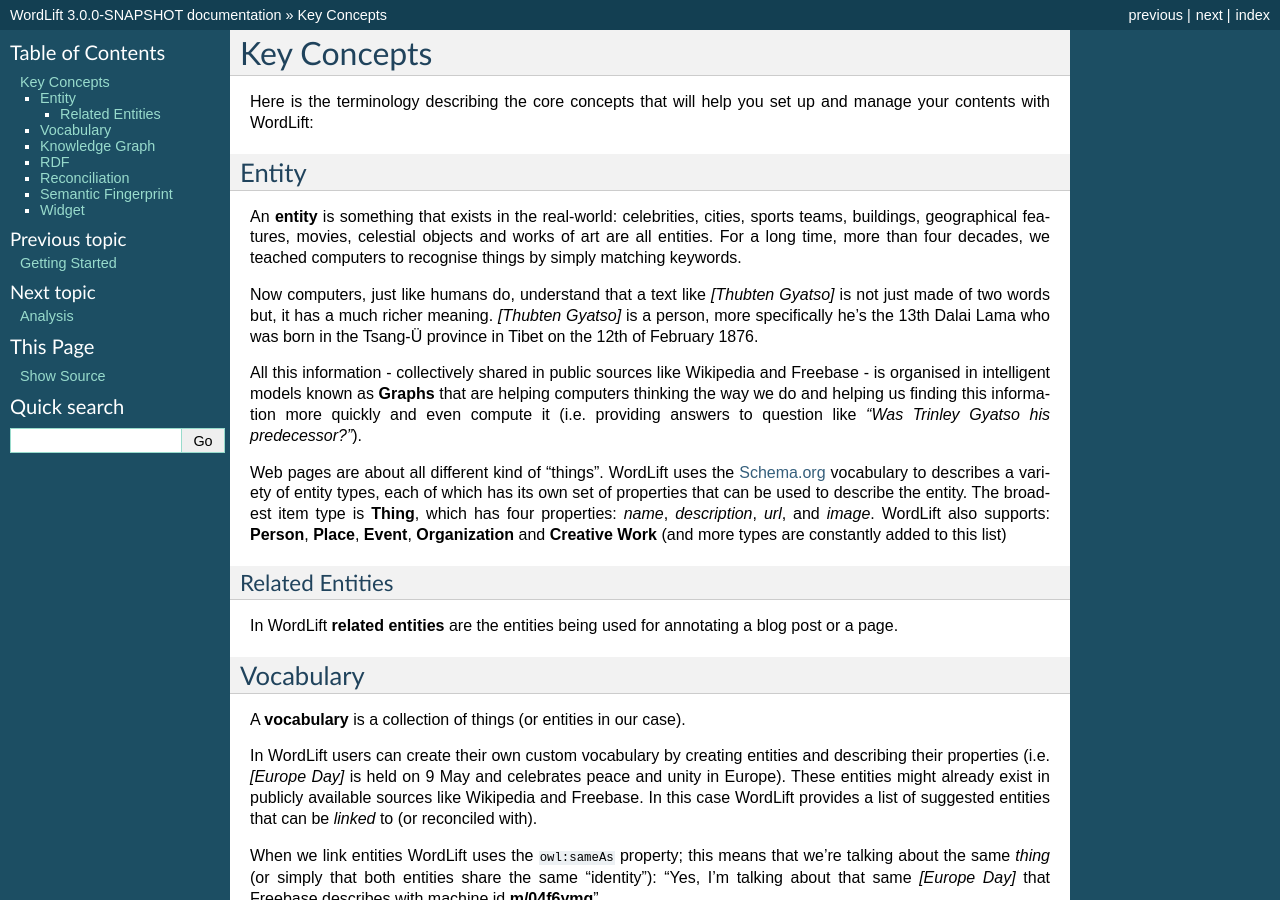
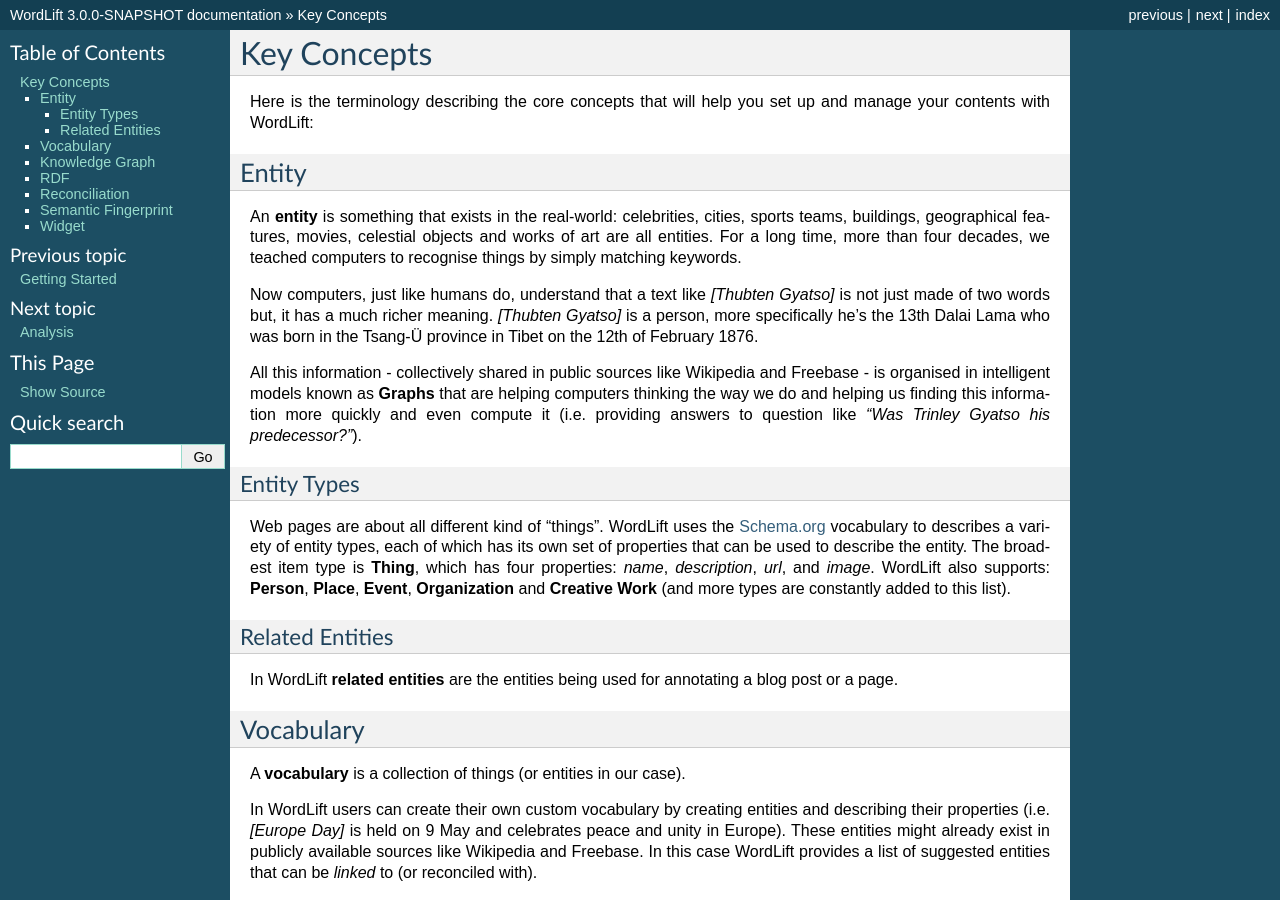
Before and after one commit to insideout10/wordlift-docs, a Sphinx documentation site: the page built from docs/key-concepts.rst, in a window 1280 px wide and 900 px high. Built offline with Sphinx 7.4.7, drawn with Linux system fonts in a browser that asks for light colours.

Commit message:
updating key concepts

```diff
--- a/docs/analysis.rst
+++ b/docs/analysis.rst
@@ -90,7 +90,7 @@
 
 	Annotations are saved when a blog post or a page is published. The annotations and the data related to each entity being annotated remain in *draft* untill the post or page is published.
 
-Once I click the "Publish" button to go live with my post, data is saved in WordPress and a new box appears in the editing screen showing the related entities of the blog post.
+Once I click the "Publish" button to go live with my post, data is saved in WordPress and a new box appears in the editing screen showing the `related entities <key-concepts.html#related-entities>`_  of the blog post.
 
 .. image:: /images/wordlift-content-analysis-related-entities.png
 
--- a/docs/key-concepts.rst
+++ b/docs/key-concepts.rst
@@ -13,9 +13,11 @@
 
 All this information - collectively shared in public sources like Wikipedia and Freebase - is organised in intelligent models known as **Graphs** that are helping computers thinking the way we do and helping us finding this information more quickly and even compute it (i.e. providing answers to question like *"Was Trinley Gyatso his predecessor?"*).
 
-..	note::
+Entity Types
+--------------
 
-Web pages are about all different kind of "things". WordLift uses the `Schema.org <http://schema.org>`_ vocabulary to describes a variety of entity types, each of which has its own set of properties that can be used to describe the entity. The broadest item type is **Thing**, which has four properties: *name*, *description*, *url*, and *image*. WordLift also supports: **Person**, **Place**, **Event**, **Organization** and **Creative Work** (and more types are constantly added to this list)
+Web pages are about all different kind of "things". WordLift uses the `Schema.org <http://schema.org>`_ vocabulary to describes a variety of entity types, each of which has its own set of properties that can be used to describe the entity. The broadest item type is **Thing**, which has four properties: *name*, *description*, *url*, and *image*. WordLift also supports: **Person**, **Place**, **Event**, **Organization** and **Creative Work** (and more types are constantly added to this list).
+
 
 Related Entities
 --------------
```
